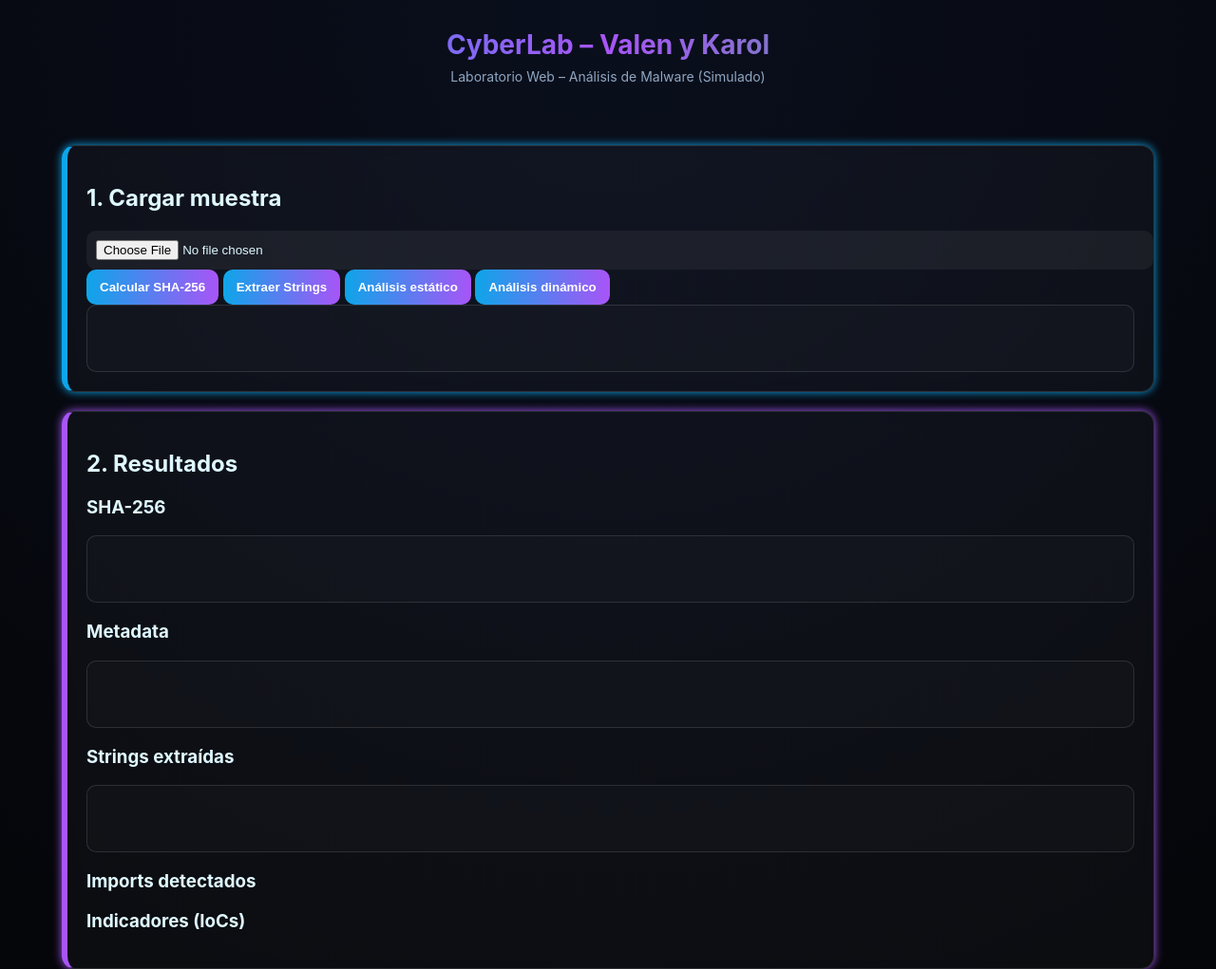
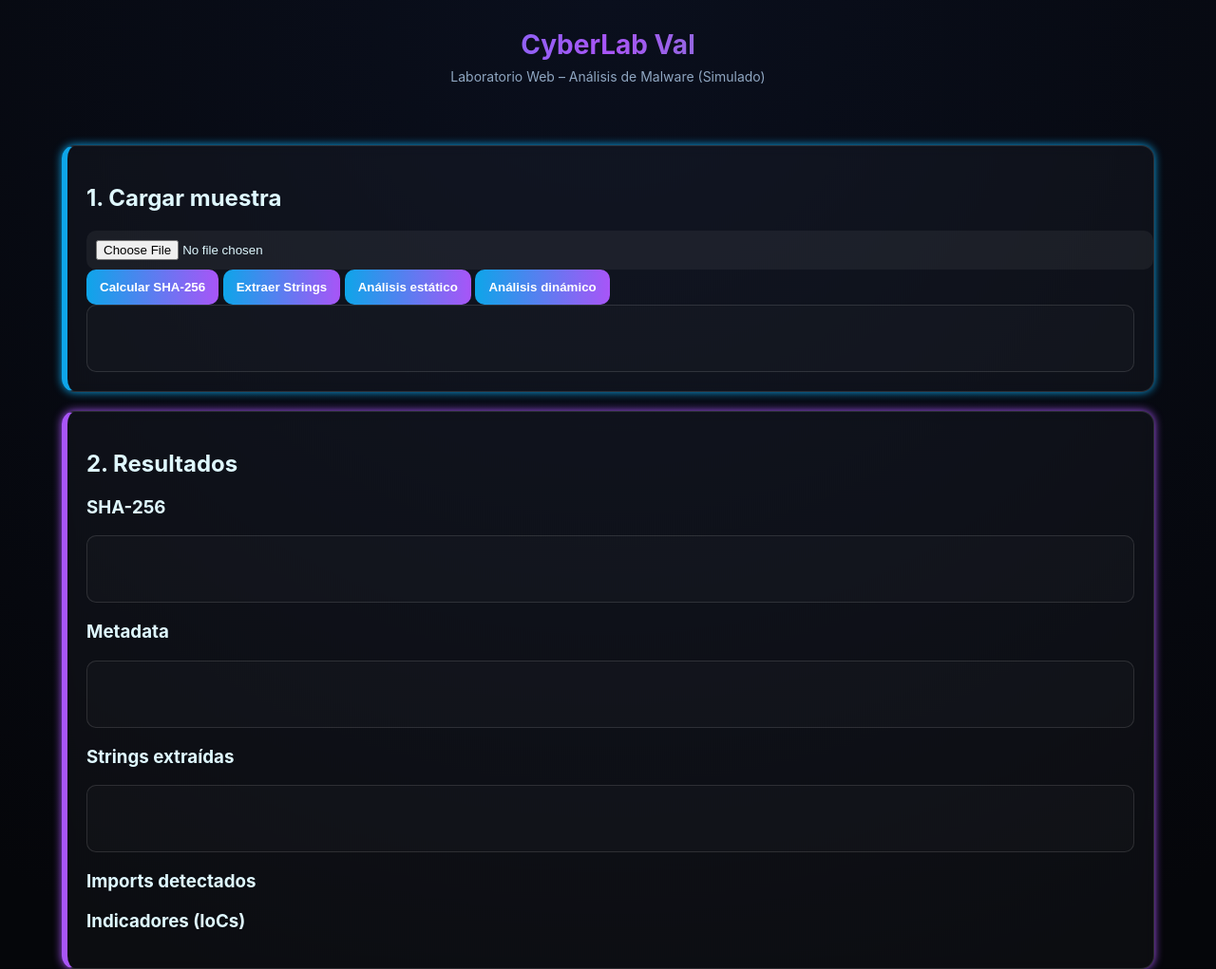
Before and after one commit to mushu2007/CyberLab, a plain HTML site: page index.html in a window 1280 px wide. Shown: the top 1021 px of the page at 95% size. Drawn offline with Linux system fonts and the light colour scheme.

Commit message:
Update header title in index.html

```diff
--- a/index.html
+++ b/index.html
@@ -8,7 +8,7 @@
 </head>
 <body>
   <header>
-    <h1>CyberLab – Valen y Karol</h1>
+    <h1>CyberLab Val</h1>
     <p class="subtitle">Laboratorio Web – Análisis de Malware (Simulado)</p>
   </header>
 
```
